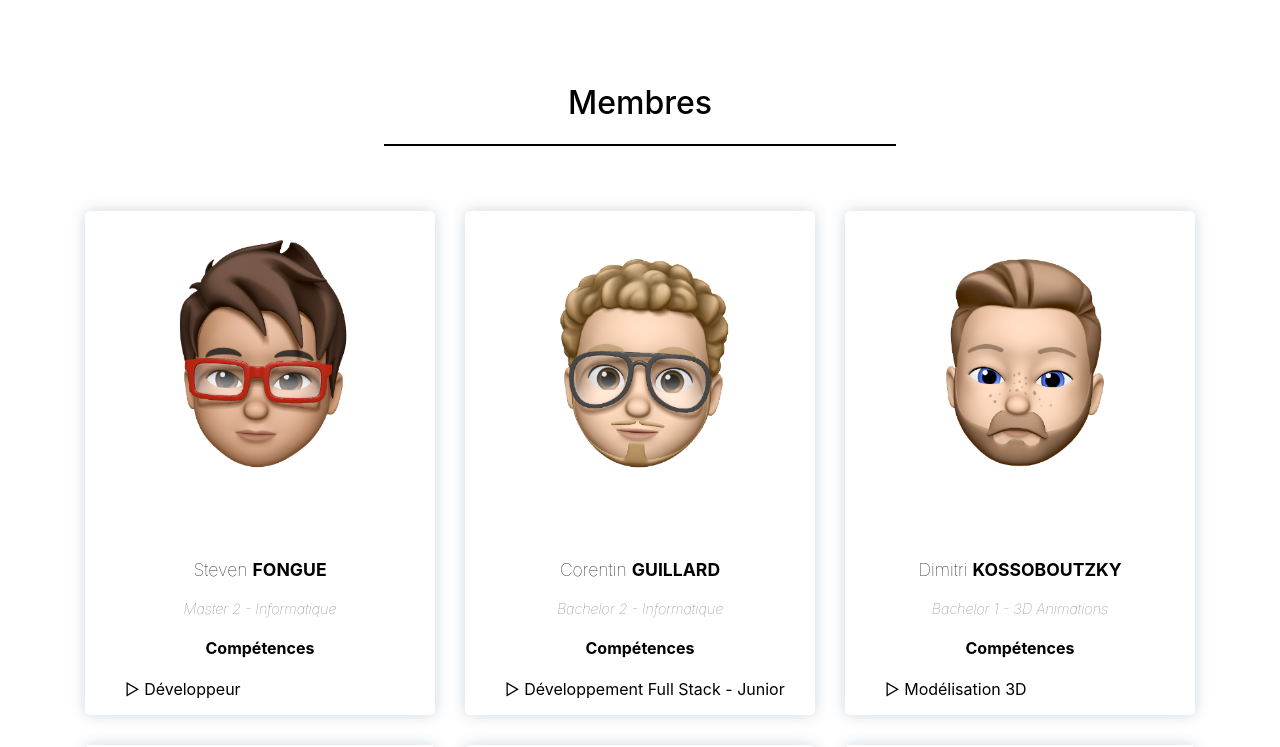
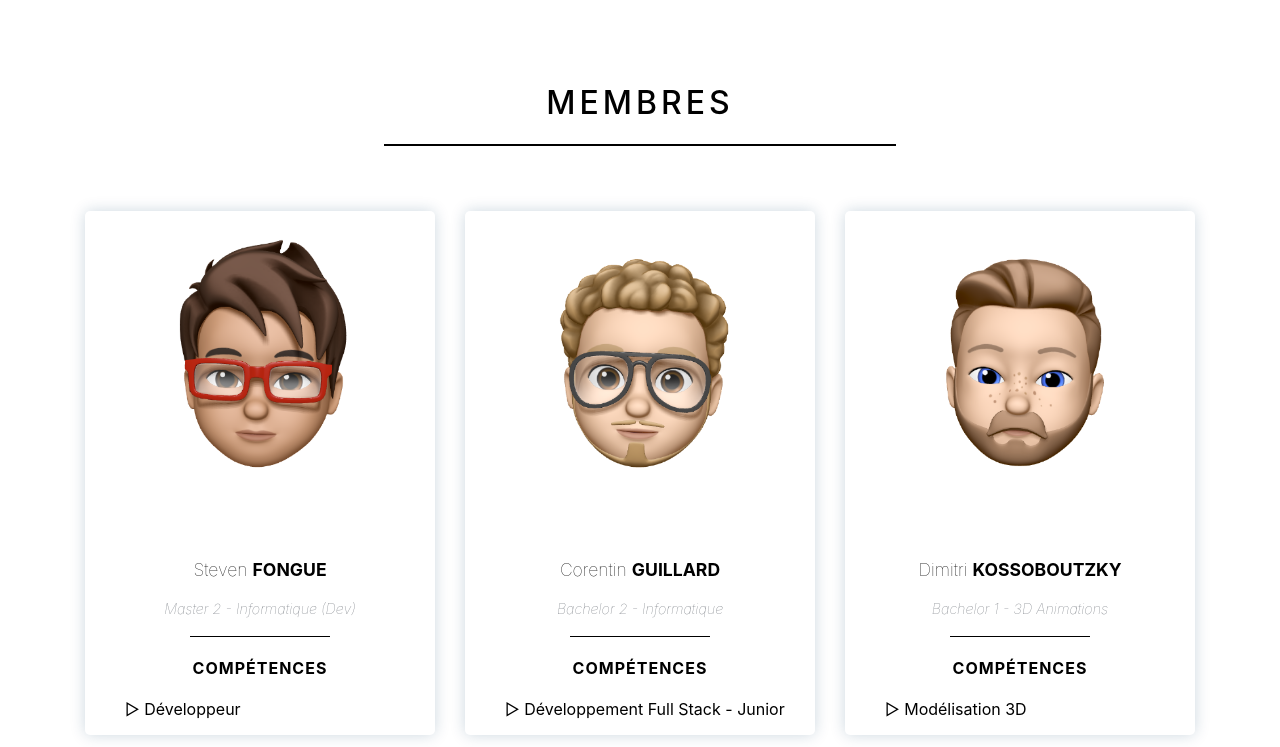
Before and after one commit to MathisLeRoyNivot/WORKSHOP_2019, a plain HTML site: page index.html in a window 1280 px wide. Shown: the part 1227-1974 px from the top of the page. Drawn offline with Linux system fonts and the light colour scheme.

```diff
--- a/js/main.js
+++ b/js/main.js
@@ -3,7 +3,7 @@
         firstName: "Steven",
         lastName: "Fongue",
         status: "Chef d'équipe",
-        promo: "Master 2 - Informatique",
+        promo: "Master 2 - Informatique (Dev)",
         mySkills: ["Développeur"],
         photo: "../img/faces/img-steven.png",
         content: "Lorem ipsum dolor sit, amet consectetur adipisicing elit. Reprehenderit quo placeat omnis et consectetur deleniti qui explicabo officiis."
@@ -92,7 +92,7 @@
 
 function skills(skills) {
     return `
-<h4>Compétences</h4>
+<h4 class="skills-title">Compétences</h4>
 <ul class="skills-list">
 ${skills.map(skills => `<li class="skills">${skills}</li>`).join("")}
 </ul>
@@ -105,6 +105,7 @@
     <img class="person-photo" src="${person.photo}">
     <h2 class="person-name">${person.firstName} <span class="lastname">${person.lastName}</span></h2>
     <h4 class="person-promo">${person.promo}</h4>
+    <hr class="card-separator">
     ${person.mySkills ? skills(person.mySkills) : ""}
     <div class="overlay">
     <div class="text">${person.content}</div>
--- a/style/main.scss
+++ b/style/main.scss
@@ -90,8 +90,10 @@
 .group-title {
     font-size: 2em;
     font-weight: 500;
+    letter-spacing: 4px;
     margin-top: 70px;
     text-align: center;
+    text-transform: uppercase;
 }
 
 hr {
@@ -205,6 +207,18 @@
     font-weight: 100;
 }
 
+hr.card-separator {
+    background-color: black;
+    border: none;
+    height: 1px;
+    width: 40%;
+}
+
+.skills-title {
+    letter-spacing: 1px;
+    text-transform: uppercase;
+}
+
 .skills {
     text-align: justify;
 }
```
Also changed, not shown: style/main.css, 1 other file.
